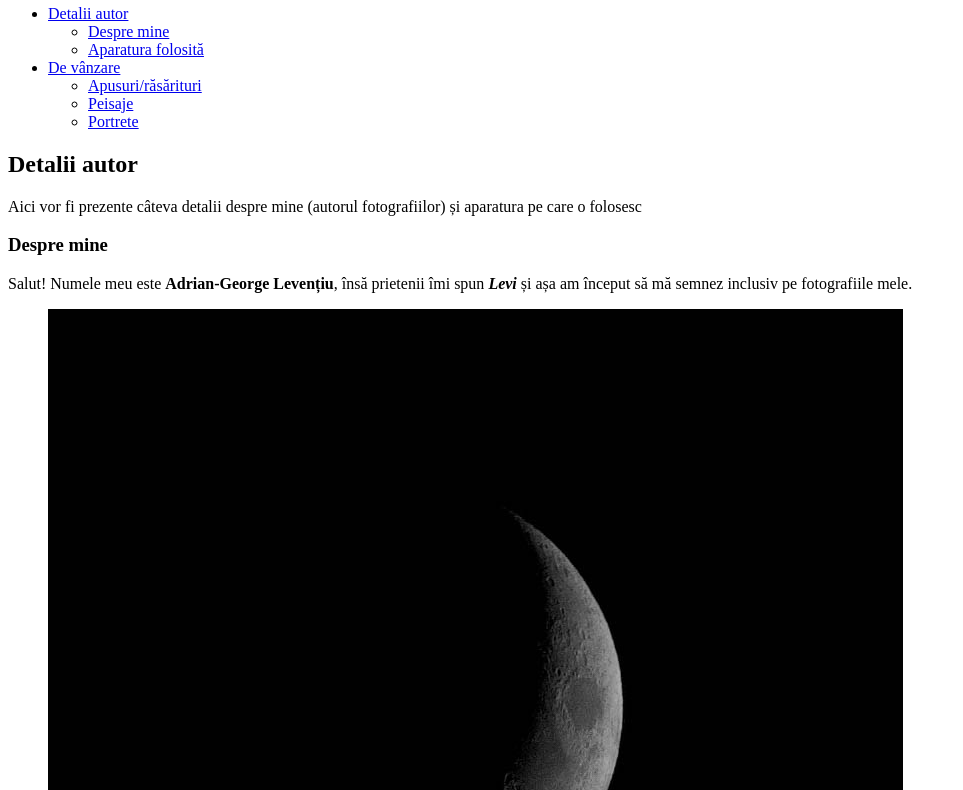
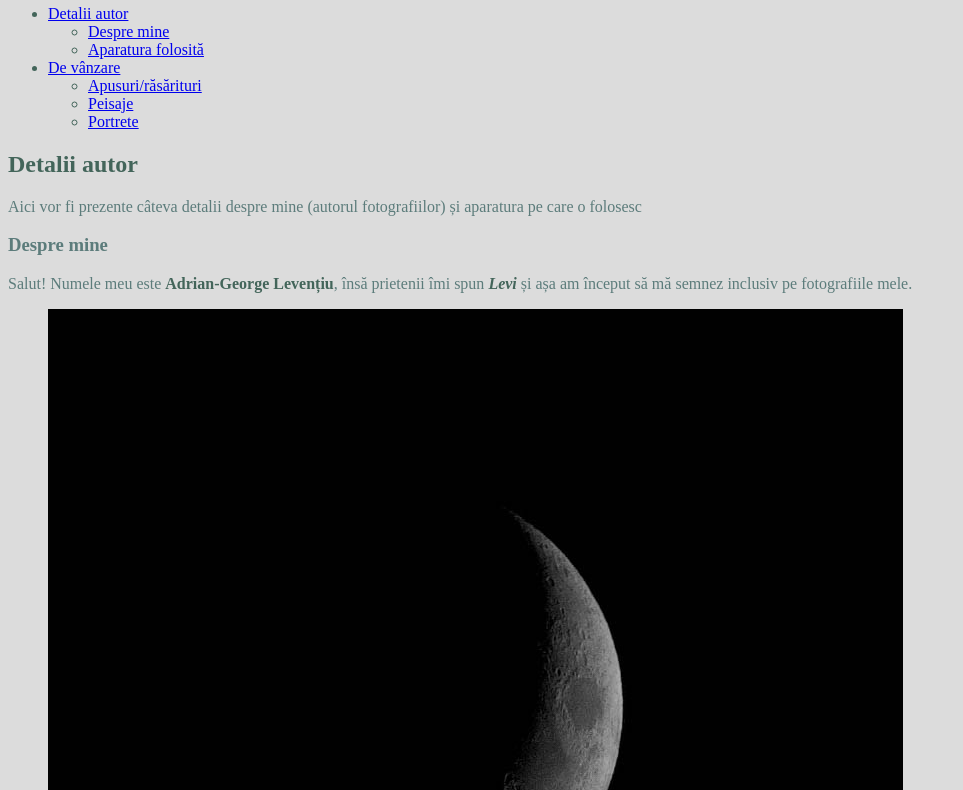
Before and after one commit to leviaici/proiectTW, a plain HTML site: page index.html in a window 1280 px wide. Shown: the part 62-852 px from the top of the page, without its empty margins (0-963 px from the left). Drawn offline with Linux system fonts and the light colour scheme.

Commit message:
Add files via upload

```diff
--- a/index.html
+++ b/index.html
@@ -16,6 +16,8 @@
         <meta name = "msapplication-TileColor" content = "#da532c">
         <meta name = "msapplication-config" content = "./resurse/imagini/browserconfig.xml">
         <meta name = "theme-color" content = "#ffffff">
+
+        <link rel = "stylesheet" href = "resurse/css/general.css">
     </head>
     <body>
         <header>
```
